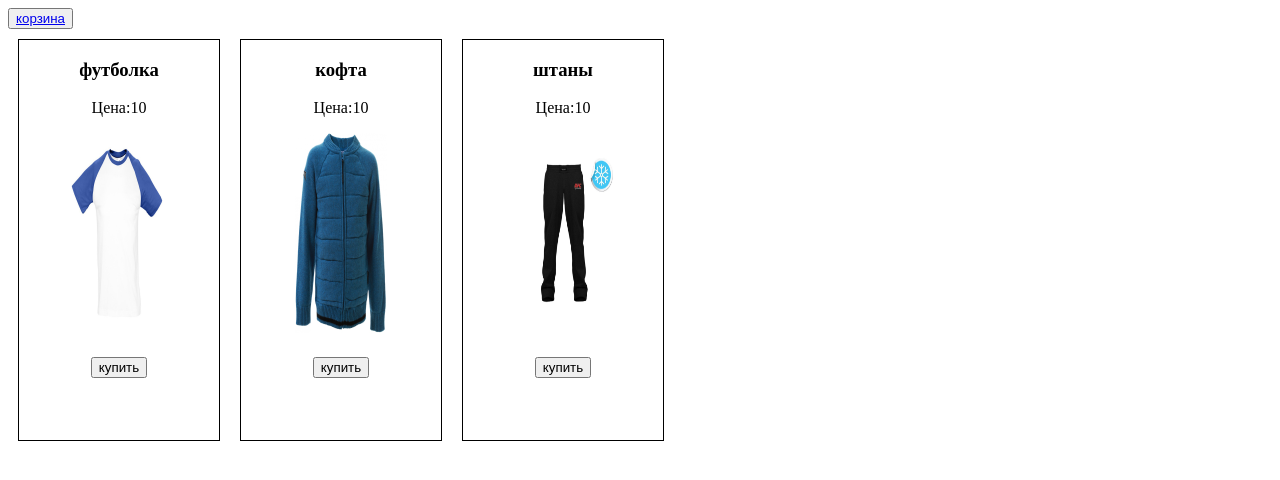
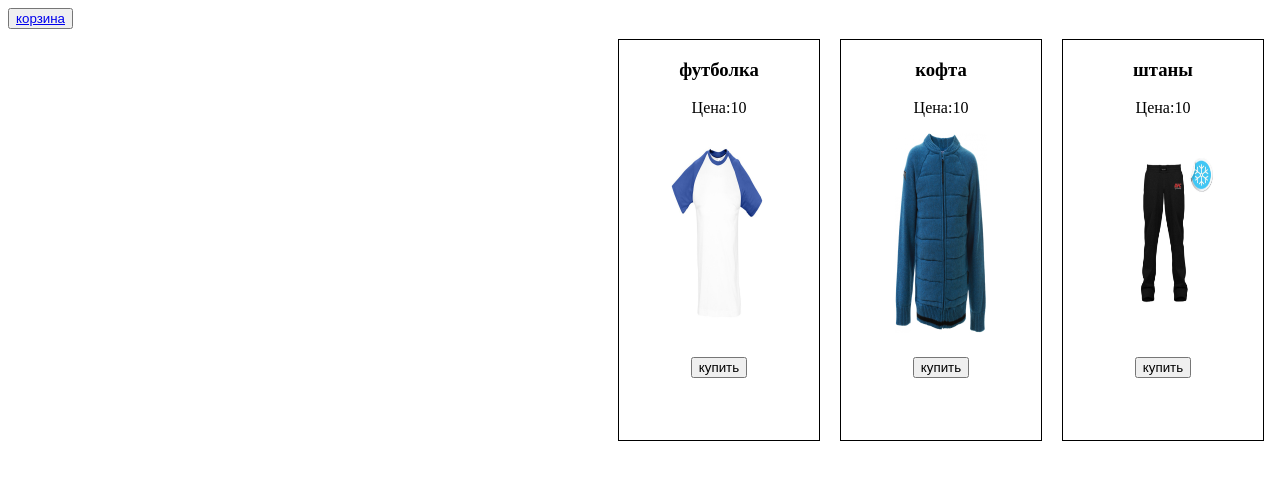
Before and after one commit to V1adKupper/maketcrate, a plain HTML site: page index.html in a window 1280 px wide. Drawn offline with nearby package versions, Linux system fonts and the light colour scheme.

Commit message:
Update style.css

```diff
--- a/css/style.css
+++ b/css/style.css
@@ -5,6 +5,8 @@
 	margin: 10px;
 	float: left;
 	text-align: center;
+	position: relative;
+	left:600px;
 
 }
 .single-goods img{
```
